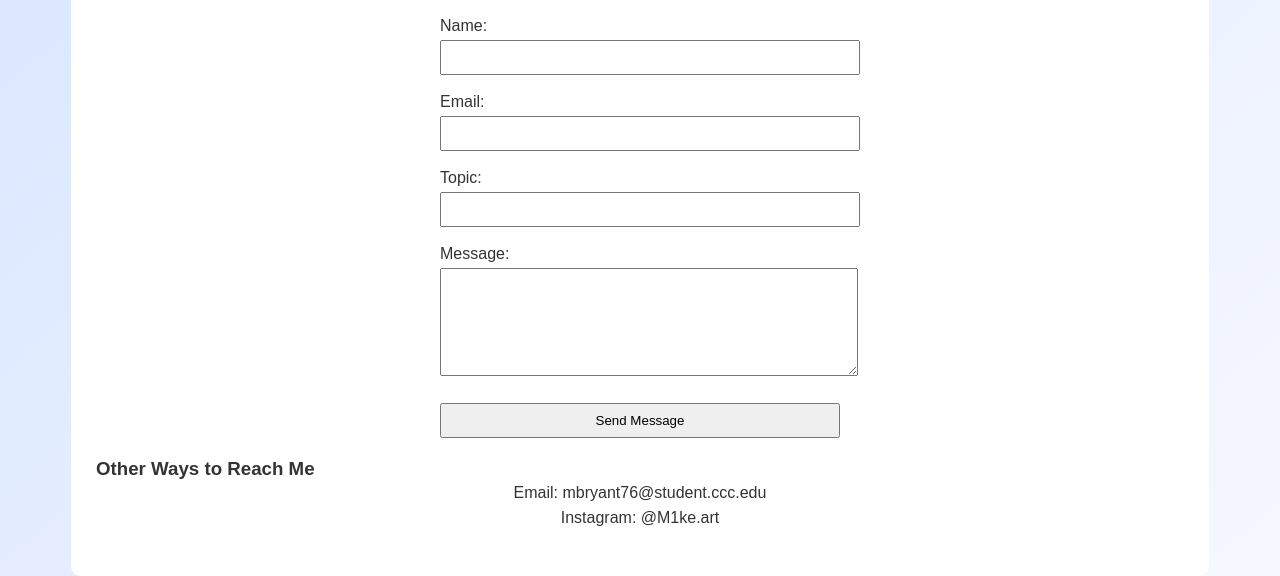
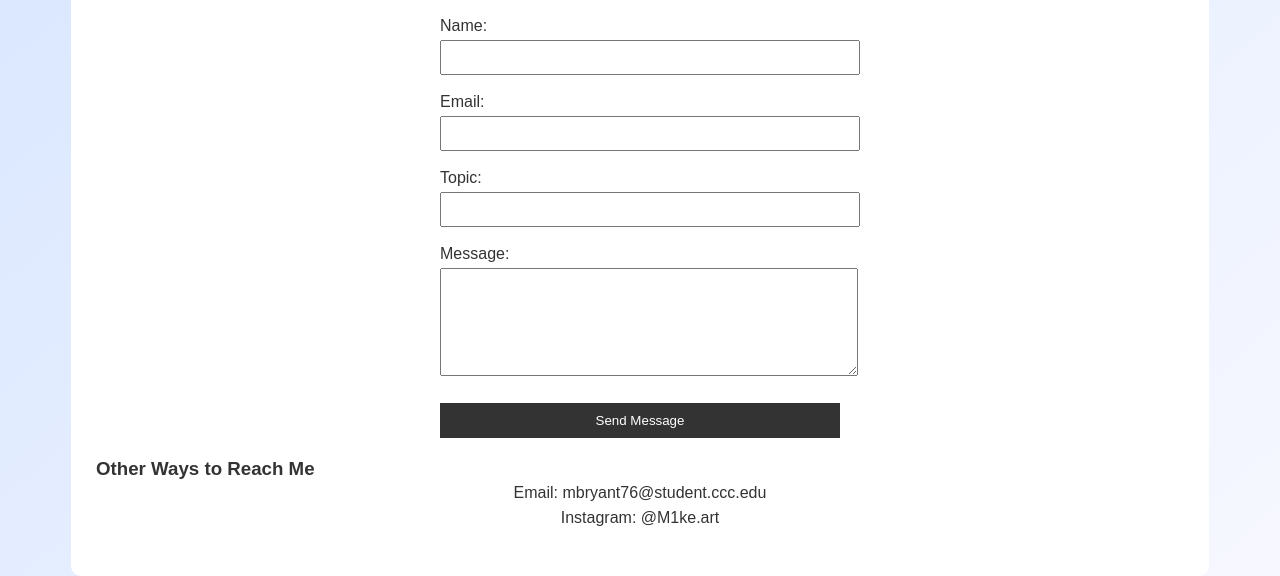
Before and after one commit to mbryant6154-blip/Anime-Creator-Lab, a plain HTML site: page contact.html in a window 1280 px wide. Shown: the part 412-988 px from the top of the page. Drawn offline with Linux system fonts and the light colour scheme.

Commit message:
Add files via upload

```diff
--- a/contact.html
+++ b/contact.html
@@ -35,7 +35,7 @@
 	If you have any questions about anime drawing or want feedback on your artwork? Send a message below!
   </p>
 
-  <form action="#" method="post">
+  <form action="/submit-form" method="post">
 
     <label for="name">Name:</label><br>
 	<input type="text" id="name" name="name" required><br><br>
@@ -49,7 +49,7 @@
 	<label for="message">Message:</label><br>
 	<textarea id="message" name="message" rows="6" required></textarea><br><br>
 
-	<input type="submit" value="Send Message">
+	<input type="submit" value="Send Message" class="submit-btn">
 
 	</form>
 
--- a/styles.css
+++ b/styles.css
@@ -179,6 +179,14 @@ input, textarea {
   margin-top: 5px;
 }
 
+/* ===== Submit Button ===== */
+.submit-btn {
+	background-color: #333;
+	color: white;
+	padding: 10px 20px;
+	border: none;
+	cursor: pointer;
+}
 /* ===== Footer ===== */
 footer {
   background: radial-gradient(circle, #ba80c6, #003366);
```
